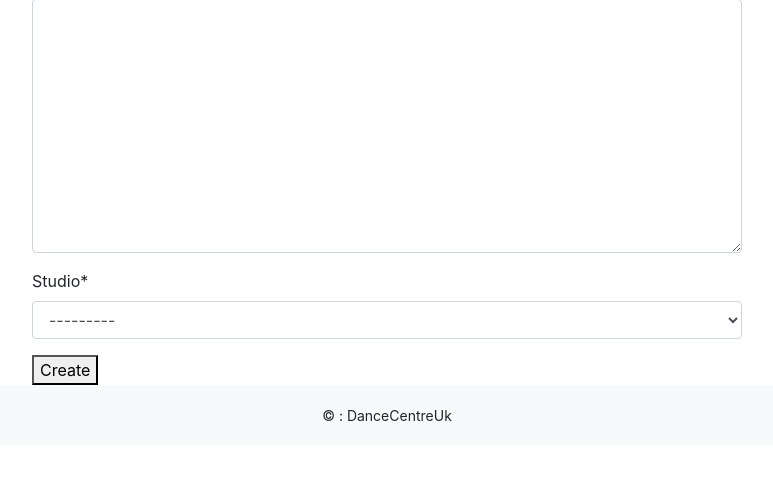
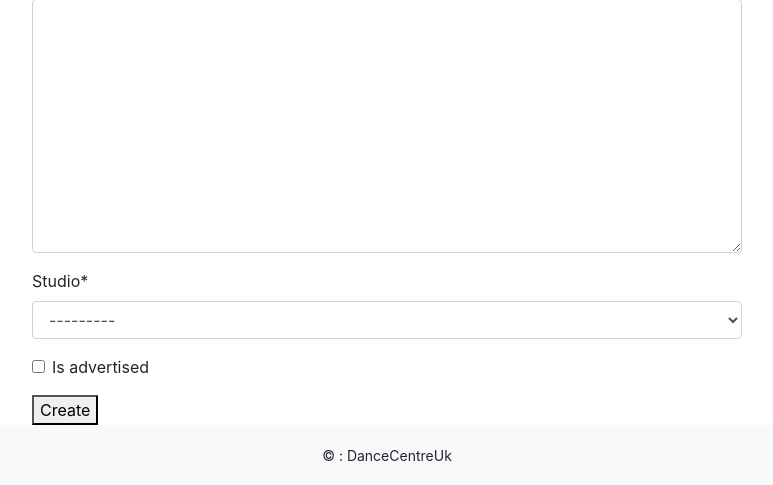
Before and after one commit to dancecentreuk/partynew, a Django app: page /bookings/create in a window 1280 px wide. Shown: the part 2339-2824 px from the top of the page, without its empty margins (253-1026 px from the left). Before the commit the page ends 2761 px from the top, so only its background shows below. Run offline with Django 3.2, Linux system fonts and the light colour scheme; the visitor is signed in with stand-in values (Sample User, id 1); data that the repository does not hold is empty; some libraries are stand-ins or nearby versions.

Commit message:
updated is advertised

```diff
--- a/bookings/models.py
+++ b/bookings/models.py
@@ -35,6 +35,7 @@ class Booking(models.Model):
     teacher_texted = models.BooleanField(default=False)
     teacher_paid = models.BooleanField(default=False)
     cost = models.IntegerField(blank=True)
+    is_advertised = models.BooleanField(default=False)
     workshop_booked = models.BooleanField(default=False)
     booking_sent = models.BooleanField(default=False)
     deposit_paid = models.BooleanField(default=False)
--- a/bookings/views.py
+++ b/bookings/views.py
@@ -65,7 +65,7 @@ class BookingCreateView(LoginRequiredMixin, UserPassesTestMixin, CreateView):
                'dance_style', 'dance_style2', 'group_size', 'enquiry_date', 'city', 'venue_1', 'venue', 'venue_2',
                'confirmed_venue', 'venue_booked', 'venue_paid', 'teacher', 'teacher_fee', 'teacher_confirmed', 'teacher_texted',
                'teacher_paid', 'cost', 'workshop_booked', 'booking_sent', 'deposit_paid', 'agency', 'balance_paid',
-               'problem', 'booking_notes', 'studio']
+               'problem', 'booking_notes', 'studio', 'is_advertised',]
 
     def test_func(self):
         if self.request.user.is_staff:
@@ -81,7 +81,7 @@ class BookingUpdateView(LoginRequiredMixin, UserPassesTestMixin,  UpdateView):
               'confirmed_venue', 'venue_booked', 'venue_paid', 'teacher', 'teacher_fee', 'teacher_confirmed',
               'teacher_texted',
               'teacher_paid', 'cost', 'workshop_booked', 'booking_sent', 'deposit_paid', 'agency', 'balance_paid',
-              'problem', 'booking_notes', 'studio']
+              'problem', 'booking_notes', 'studio', 'is_advertised',]
 
     def test_func(self):
         if self.request.user.is_staff:
--- a/pages/views.py
+++ b/pages/views.py
@@ -9,7 +9,7 @@ from cities.choices import city_choices, options, dance_choices
 def index(request):
 
     today = datetime.today()
-    bookings = Booking.objects.filter(event_date__gte=today).order_by('event_date')
+    bookings = Booking.objects.filter(is_advertised=True).filter(event_date__gte=today).order_by('event_date')
 
 
     paginator = Paginator(bookings, 4)
@@ -40,7 +40,7 @@ def job(request, booking_id):
 
 def job_search(request):
     today = datetime.today()
-    queryset_list = Booking.objects.filter(event_date__gte=today).order_by('event_date')
+    queryset_list = Booking.objects.filter(is_advertised=True).filter(event_date__gte=today).order_by('event_date')
 
     # Dance style
     if 'style' in request.GET:
```
Also changed, not shown: templates/bookings/booking.html (+9 -0 lines), templates/bookings/bookings.html (+9 -0 lines), bookings/migrations/0004_booking_is_advertised.py (added), teachers/migrations/0004_auto_20190813_2157.py (added).
